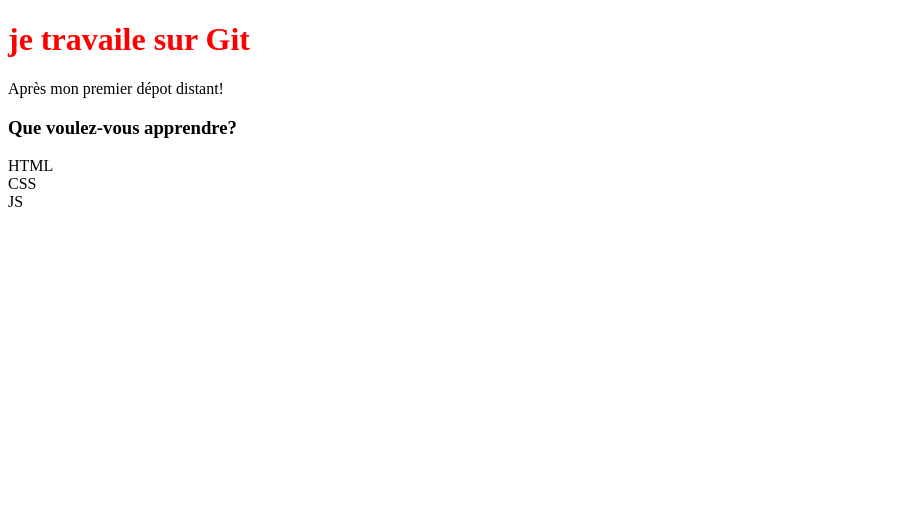
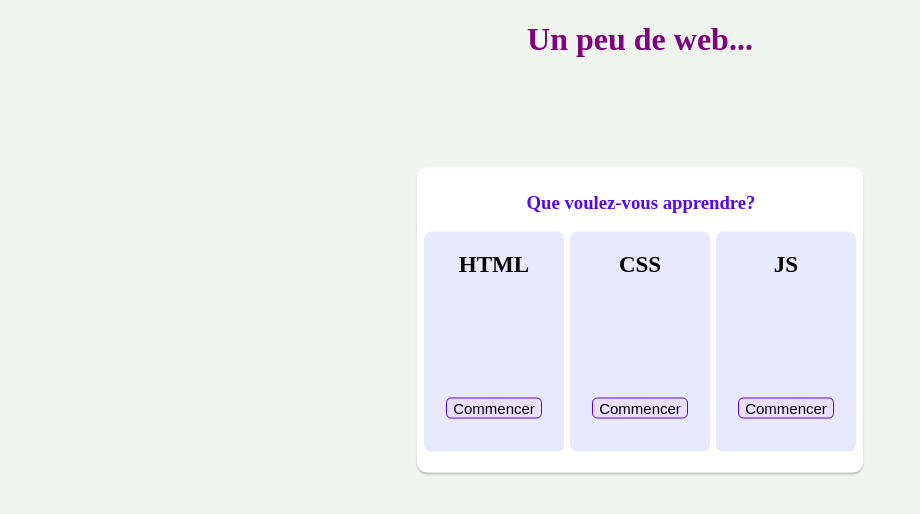
Before and after one commit to ASSAF1er/OpenclassroomProject, a plain HTML site: page index.html in a window 1280 px wide. Shown: the whole page, without its empty margins (0-920 px from the left). Drawn offline with Linux system fonts and the light colour scheme.

Commit message:
Un peu plus de css en profondeur

```diff
--- a/index.html
+++ b/index.html
@@ -5,14 +5,21 @@
 	<title></title>
 </head>
 <body>
-<h1>je travaile sur Git</h1>
-Après mon premier dépot distant!
+<h1><center>Un peu de web...</center> </h1>
 
-<section>
+
+<section class="container">
 	<h3>Que voulez-vous apprendre?</h3>
-	<div>HTML</div>
-	<div>CSS</div>
-	<div>JS</div>
+	<div id="html">HTML<br>
+			<button class="Commencer">Commencer</button>
+	</div>
+	<div id="css">CSS<br>
+	   <button class="Commencer">Commencer</button>
+	</div>
+	<div id="js">JS<br>
+	<button class="Commencer">Commencer</button>
+
+	</div>
 
 </section>
 
--- a/style.css
+++ b/style.css
@@ -1,3 +1,55 @@
 h1{
-	color: red;
+	color: purple;
 }
+body{
+	background-color:#f0f5f0 ;
+}
+h3{
+	 color: #5608f5;
+	 text-align: center;
+	 width: 100%;
+}
+.container{
+	background-color:#ffffff;
+	height: 290px;
+	width: auto;
+	position: absolute;
+	top: 40%;
+    left: 50%;
+    transform: translate(-50%, -50%);
+    border-radius: 10px;
+    padding: 5px 5px 10px 7px;
+    overflow-x: hidden;
+    box-shadow: 0px 2px 2px   #c4c4c4;
+
+}
+div{
+	background-color:#e8e9ff;
+	width: 140px;
+	display: inline-block;
+	margin-right: 2px;
+	position: relative;
+	height: 200px;
+	border-radius:7px;
+	text-align: center;
+	font-size: 23px;
+	font-weight: bold;
+	padding-top: 20px;
+	transition: transform .3s ease-in-out, border .2s ease-in-out;
+	list-style: none;
+}
+div:hover{
+	transform: scale(.97);
+	border-top: 5px #5600f5 solid;
+	color: #5600f5;
+	background-color:#e1e1ff;
+}
+.Commencer{
+	background-color: #e9e1ff;
+	border: 1px #5600f5 solid;
+	border-radius: 5px;
+	margin-top: 120px;
+
+	font-size: 15px;
+
+}
```
